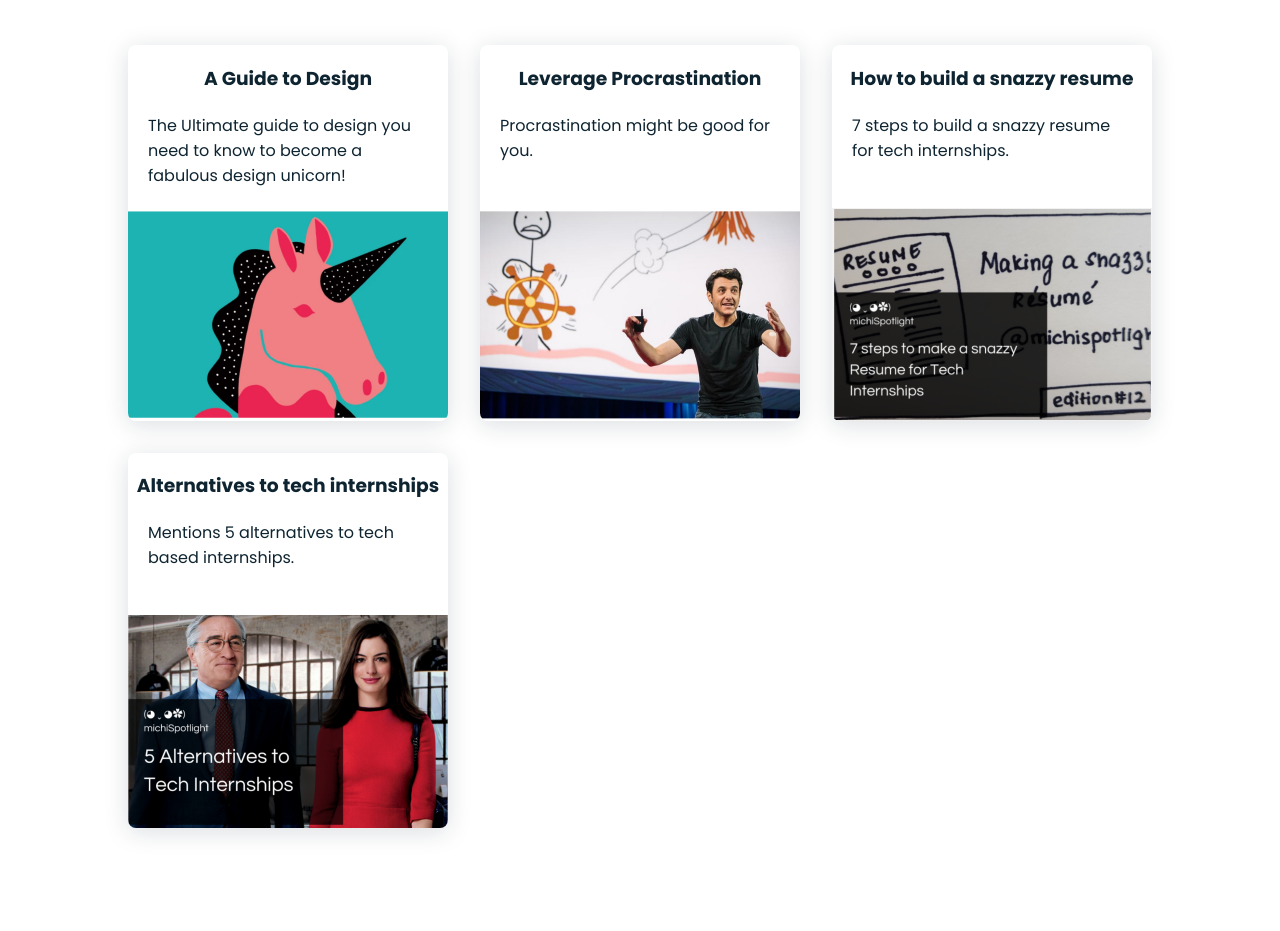
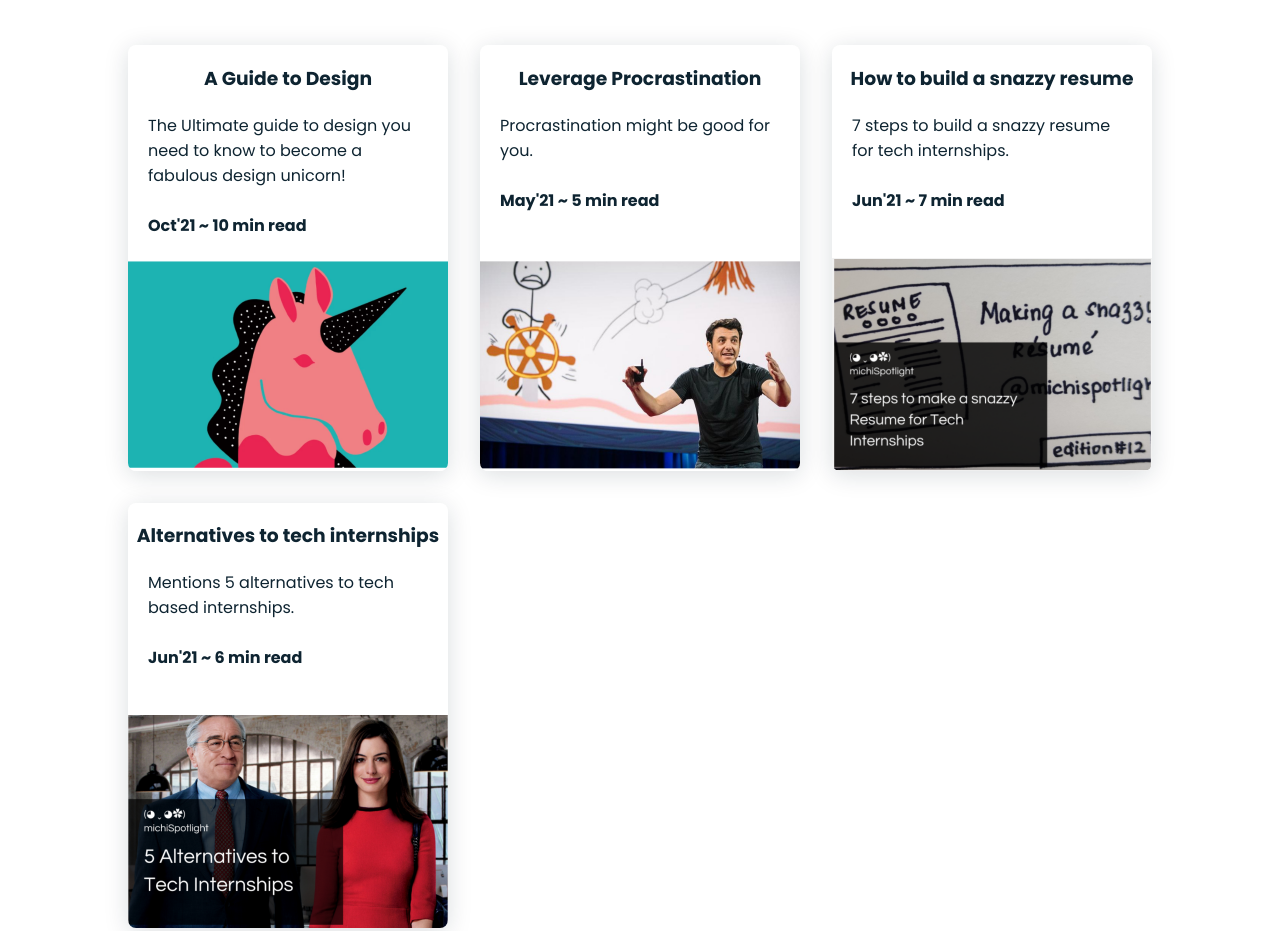
Before and after one commit to Charvi-Bansal/portfolio2-GDSC, a plain HTML site: page index.html in a window 1280 px wide. Shown: the part 2832-3763 px from the top of the page. Drawn offline with nearby package versions, Linux system fonts and the light colour scheme.

Commit message:
update blogs section

```diff
--- a/index.html
+++ b/index.html
@@ -169,14 +169,20 @@
                 <div class="work__container bd-grid">
                     <div class="work__img">
                         <h3 class="blog_heading" align="center" >A Guide to Design</h3>
-                        <p margin="5px 5px 5px 5px" class="blog_desc">The Ultimate guide to design you need to know to become a fabulous design unicorn!</p>
+                        <p margin="" class="blog_desc">The Ultimate guide to design you need to know to become a fabulous design unicorn!
+                            <br><br>
+                            <b>Oct'21 ~ 10 min read</b>
+                        </p>
 
                         <a href="https://start.uxdesign.cc/?utm_content=bufferc879e&utm_medium=social&utm_source=twitter.com&utm_campaign=UX_Collective">
                             <img src="assets\img\unicorn_new.png" alt=""></a>
                     </div>
                     <div class="work__img">
                         <h3 class="blog_heading" align="center" >Leverage Procrastination</h3>
-                        <p margin="5px 5px 5px 5px" class="blog_desc">Procrastination might be good for you.</p>
+                        <p margin="5px 5px 5px 5px" class="blog_desc">Procrastination might be good for you.
+                            <br><br>
+                            <b>May'21 ~ 5 min read</b>
+                        </p>
                         <br>
                         <a href="https://michispotlight.substack.com/p/procrastination-might-be-good-for?r=4ew12&utm_campaign=post&utm_medium=web&utm_source=copy">
                             <div margin-top="20px">
@@ -187,7 +193,10 @@
                     </div>
                     <div class="work__img">
                         <h3 class="blog_heading" align="center" >How to build a snazzy resume</h3>
-                        <p margin="5px 5px 5px 5px" class="blog_desc">7 steps to build a snazzy resume for tech internships.</p>
+                        <p margin="5px 5px 5px 5px" class="blog_desc">7 steps to build a snazzy resume for tech internships.
+                            <br><br>
+                            <b>Jun'21 ~ 7 min read</b>
+                        </p>
                         <br>
                         <a href="https://michispotlight.substack.com/p/resume-guide">
                             <div margin-top="20px">
@@ -198,7 +207,10 @@
                     </div>
                     <div class="work__img">
                         <h3 class="blog_heading" align="center" >Alternatives to tech internships</h3>
-                        <p margin="5px 5px 5px 5px" class="blog_desc">Mentions 5 alternatives to tech based internships.</p>
+                        <p margin="5px 5px 5px 5px" class="blog_desc">Mentions 5 alternatives to tech based internships.
+                            <br><br>
+                            <b>Jun'21 ~ 6 min read</b>
+                        </p>
                         <br>
                         <a href="https://michispotlight.substack.com/p/intern-alter">
                             <div margin-top="20px">
```
